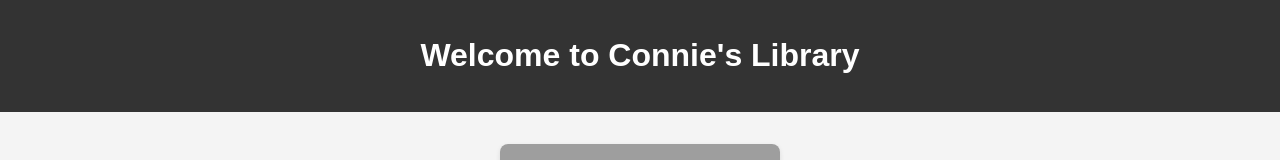
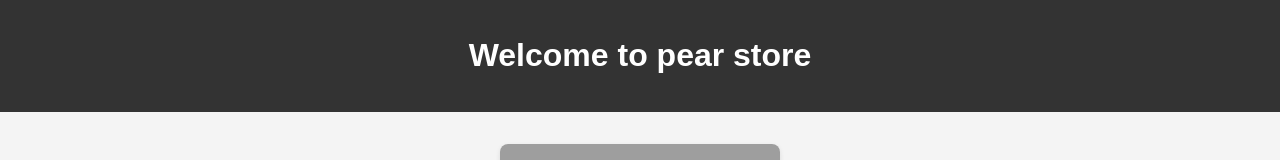
Before and after one commit to lightofsnow1/altstore--, a plain HTML site: page index.html in a window 1280 px wide. Shown: the top 160 px of the page. Drawn offline with Linux system fonts and the light colour scheme; grey boxes are pictures that could not be loaded.

Commit message:
Update index.html

```diff
--- a/index.html
+++ b/index.html
@@ -3,7 +3,7 @@
 <head>
     <meta charset="UTF-8">
     <meta name="viewport" content="width=device-width, initial-scale=1.0">
-    <title>Connie's Library</title>
+    <title>altstore--</title>
     <style>
         body {
             font-family: Arial, sans-serif;
@@ -88,7 +88,7 @@
 <body>
 
     <header>
-        <h1>Welcome to Connie's Library</h1>
+        <h1>Welcome to pear store</h1>
     </header>
 
     <div class="app-container" id="apps-container">
```
